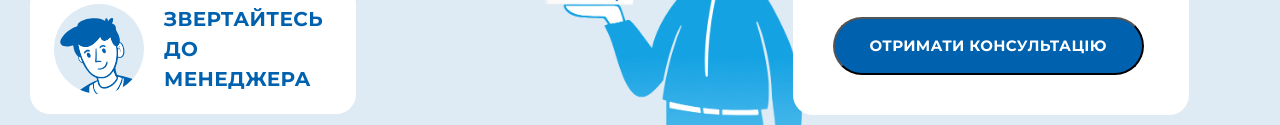
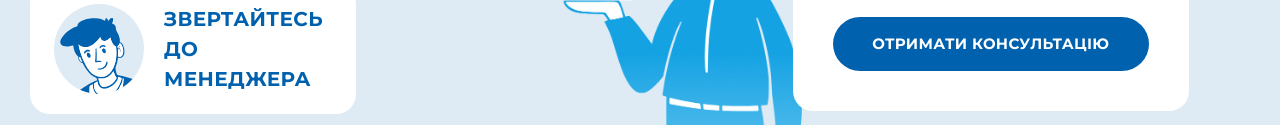
Before and after one commit to AnnaHrishko/meest_partners, a website: page front/meest_partners.html in a window 1280 px wide. Shown: the part 5690-5815 px from the top of the page. Drawn offline with nearby package versions, Linux system fonts and the light colour scheme; a script that the page names is missing; files whose address does not match are found by name; a web font is replaced by a local one.

Commit message:
edit btn in form

```diff
--- a/dev/css/meest_partners.scss
+++ b/dev/css/meest_partners.scss
@@ -1171,12 +1171,11 @@ body{
                         }
                     }
                 }
-                .blue-button{
+                .btn{
                     width: 100%;
-                    @include maxWidth768(){
-                        display: flex;
-                        justify-content: center;
-                    }
+                    border: none;
+                    display: flex;
+                    justify-content: center;
                 }
             }
             .get-manager{
```
Also changed, not shown: front/css/meest_partners.css.
